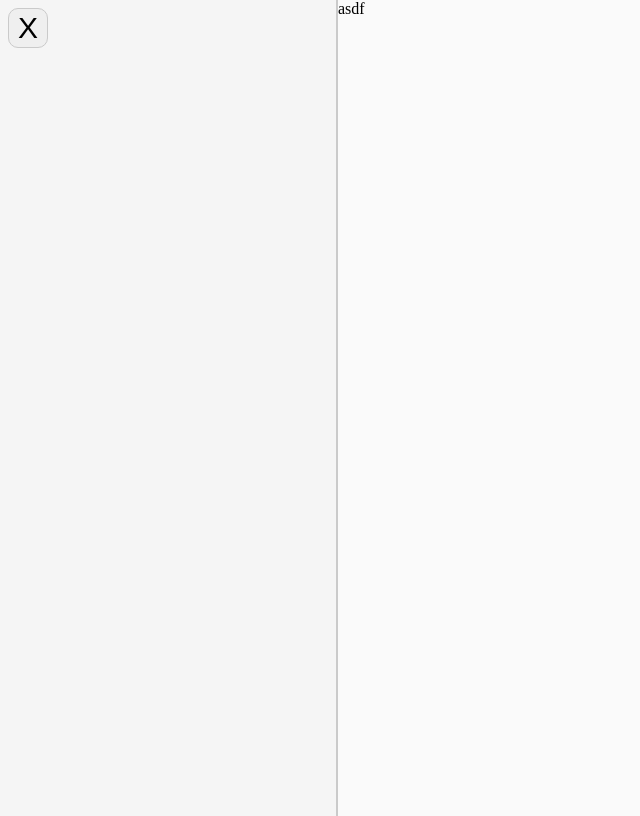
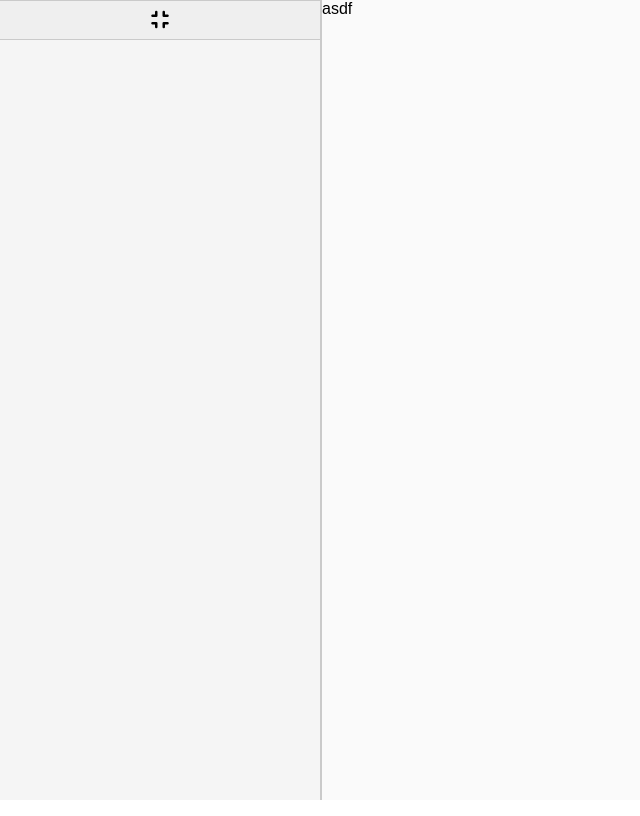
Before and after one commit to willuhmjs/anniversary, a SvelteKit app: page / in a window 1280 px wide. Shown: the whole page, without its empty margins (0-640 px from the left). Built offline with nearby package versions, Linux system fonts and the light colour scheme.

Commit message:
feat: w icons

```diff
--- a/src/lib/Sidebar.svelte
+++ b/src/lib/Sidebar.svelte
@@ -5,19 +5,18 @@
         if (sidebar) {
             sidebar.classList.toggle('minimized');
             sidebar.classList.toggle('maximized');
-            toggleButton.innerText = sidebar.classList.contains('minimized') ? '☰' : 'X';
+            toggleButton.innerHTML = sidebar.classList.contains('minimized') ? '<i class="fa-solid fa-bars"></i>' : '<i class="fa-solid fa-compress"></i>';
         }
     }
 </script>
 <div bind:this={sidebar} class="maximized">
-<button id="toggleMenuButton" bind:this={toggleButton} on:click={toggleMenu}>X</button>
+<button id="toggleMenuButton" bind:this={toggleButton} on:click={toggleMenu}><i class="fa-solid fa-compress"></i></button>
 </div>
 <style>
     div {
         min-height: 100vh;
         background-color: #f5f5f5;
         border-right: 2px solid #cacaca;
-        padding: 8px;
     }
 
     .maximized {
@@ -32,10 +31,11 @@
     }
 
     #toggleMenuButton {
-        border-radius: 10px;
         height: 40px;
-        width: 40px;
-        font-size: 30px;
+        width: 100%;
+        font-size: 20px;
         border: 1px solid #cacaca;
+        border-left: 0;
+        border-right: 0;
     }
 </style>
--- a/src/routes/+layout.svelte
+++ b/src/routes/+layout.svelte
@@ -1,4 +1,5 @@
 <script lang="ts">
     import "./style.css"
 </script>
+<link rel="stylesheet" href="https://cdnjs.cloudflare.com/ajax/libs/font-awesome/6.4.0/css/all.min.css" integrity="sha512-iecdLmaskl7CVkqkXNQ/ZH/XLlvWZOJyj7Yy7tcenmpD1ypASozpmT/E0iPtmFIB46ZmdtAc9eNBvH0H/ZpiBw==" crossorigin="anonymous" referrerpolicy="no-referrer" />
 <slot/>
--- a/src/routes/style.css
+++ b/src/routes/style.css
@@ -1,3 +1,7 @@
 body {
     margin: 0;
 }
+
+* {
+    font-family: sans-serif;
+}
```
